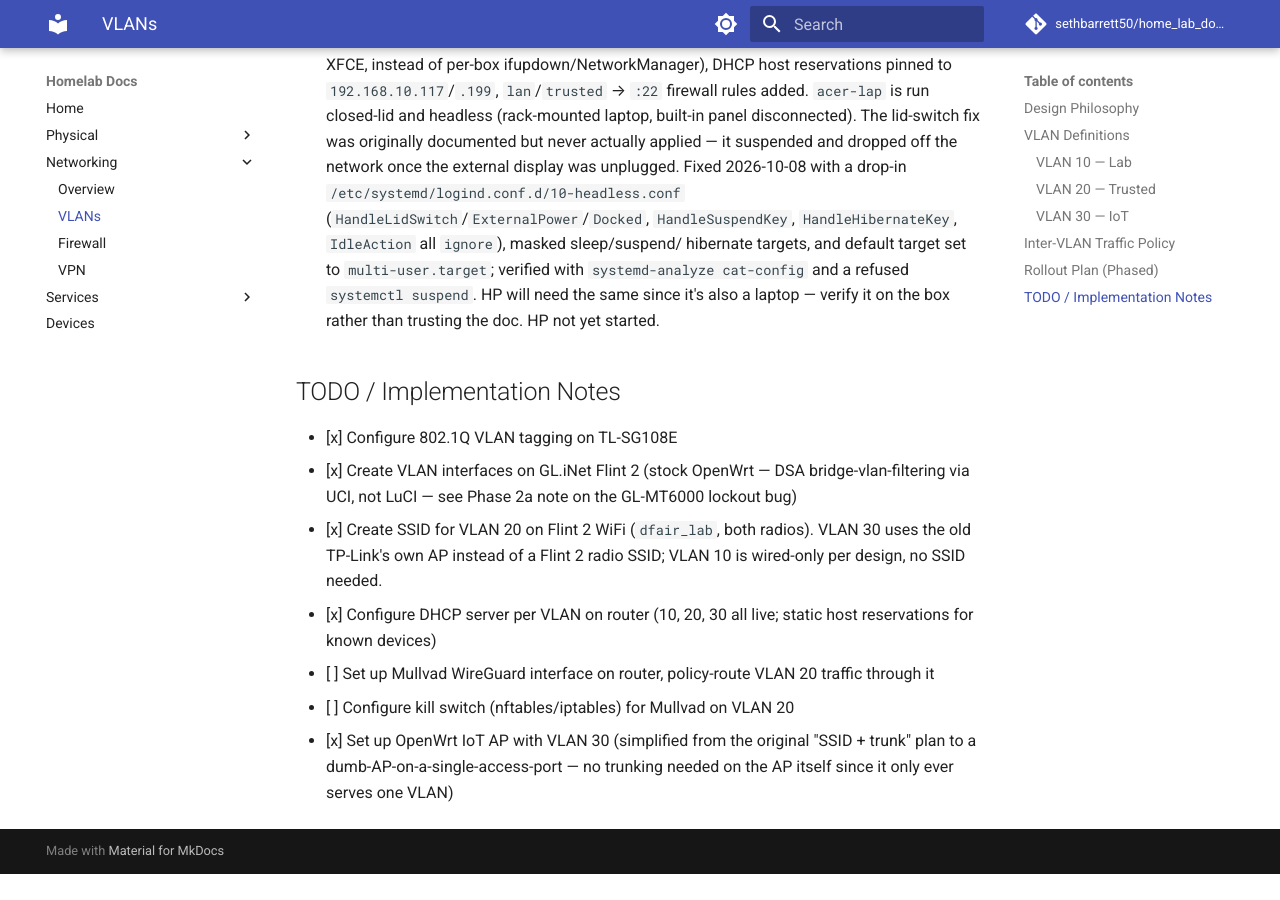
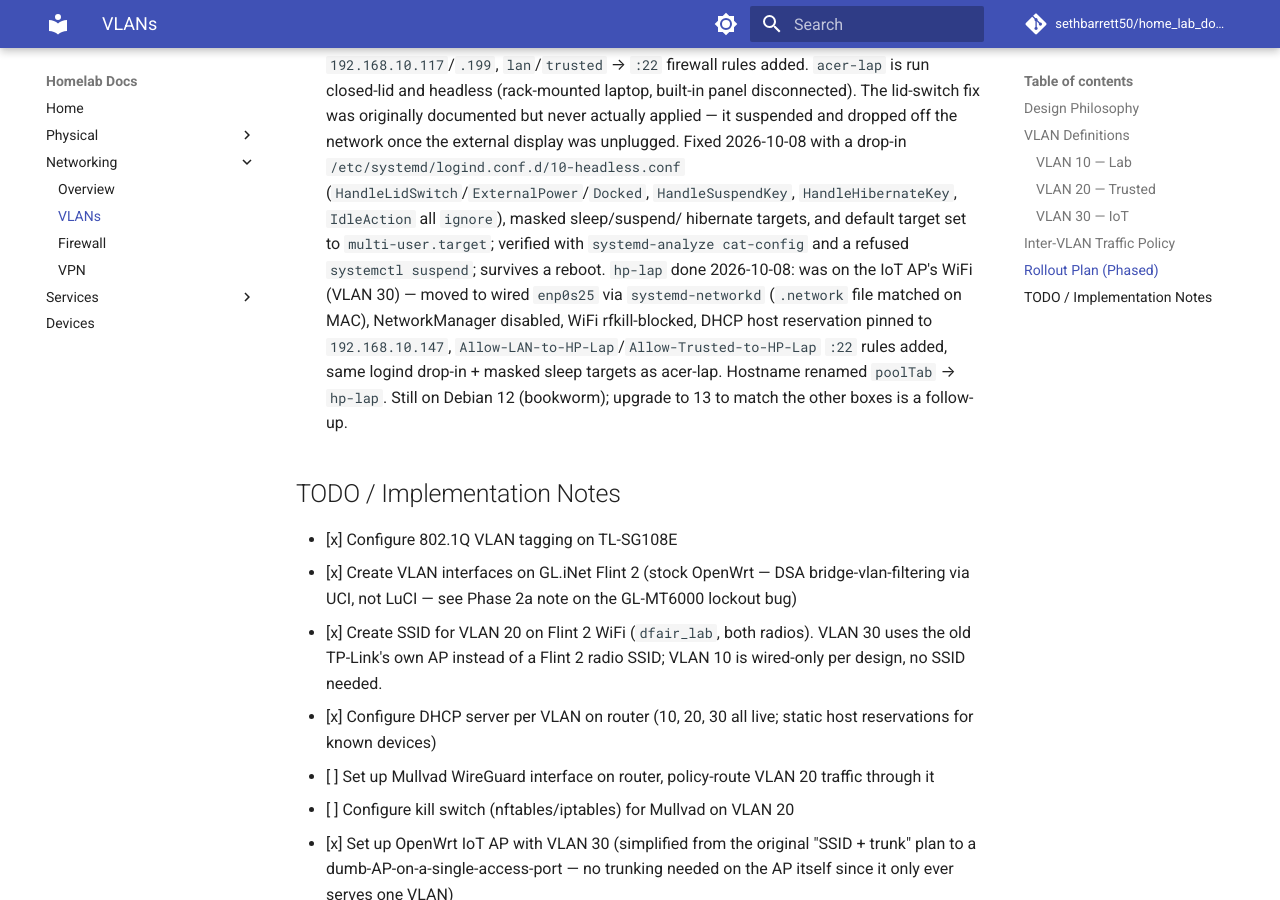
Before and after one commit to sethbarrett50/home_lab_docs, an MkDocs documentation site: the page built from docs/networking/vlans.md, in a window 1280 px wide and 900 px high, scrolled down 4250 px. Built offline with MkDocs 1.6.1 and Material for MkDocs 9.7.7, drawn with Linux system fonts in a browser that asks for light colours; comment, search, counter and statistics services are not loaded; before the commit the page ends 5124 px from its top, so only the background shows below that; some of the changed text lies outside the part shown.

Commit message:
docs: document hp-lap networking, hardware and disk encryption (#19)
hp-lap (HP EliteBook 840 G2, formerly poolTab) moved off the IoT AP's
WiFi onto wired VLAN 10 via systemd-networkd, pinned to 192.168.10.147,
with lan/trusted :22 rules and the same closed-lid logind drop-in as
acer-lap. Record its hardware, LUKS root (needs a boot-time passphrase;
dropbear-initramfs unlock planned), and the Debian 12 -> 13 follow-up.

Claude-Session: https://claude.ai/code/session_01QCu8aA3HVga8dWn1RuHCKa

```diff
--- a/docs/networking/vlans.md
+++ b/docs/networking/vlans.md
@@ -18,7 +18,7 @@ Three VLANs segment traffic by trust level and use case. IoT devices get the str
 | Internet | Direct (no VPN) |
 | Inter-VLAN | → Trusted: blocked. → IoT: blocked. |
 
-**Devices:** Proxmox node, Raspberry Pis, dell-mini, acer-lap, HP laptop (Debian/XFCE, when present)
+**Devices:** Proxmox node, Raspberry Pis, dell-mini, acer-lap, hp-lap (Debian/XFCE)
 
 ---
 
@@ -176,8 +176,14 @@ Rolling out incrementally to isolate failures to one layer at a time:
       `HandleHibernateKey`, `IdleAction` all `ignore`), masked sleep/suspend/
       hibernate targets, and default target set to `multi-user.target`;
       verified with `systemd-analyze cat-config` and a refused
-      `systemctl suspend`. HP will need the same since it's also a laptop —
-      verify it on the box rather than trusting the doc. HP not yet started.
+      `systemctl suspend`; survives a reboot. `hp-lap` done 2026-10-08: was
+      on the IoT AP's WiFi (VLAN 30) — moved to wired `enp0s25` via
+      `systemd-networkd` (`.network` file matched on MAC), NetworkManager
+      disabled, WiFi rfkill-blocked, DHCP host reservation pinned to
+      `192.168.10.147`, `Allow-LAN-to-HP-Lap`/`Allow-Trusted-to-HP-Lap` `:22`
+      rules added, same logind drop-in + masked sleep targets as acer-lap.
+      Hostname renamed `poolTab` → `hp-lap`. Still on Debian 12 (bookworm);
+      upgrade to 13 to match the other boxes is a follow-up.
 
 ## TODO / Implementation Notes
 
```
Also changed, not shown: docs/devices/README.md (+18 -1 lines), docs/networking/README.md (+2 -1 lines), docs/physical/README.md (+1 -1 lines), docs/physical/power.md (+1 -1 lines).
